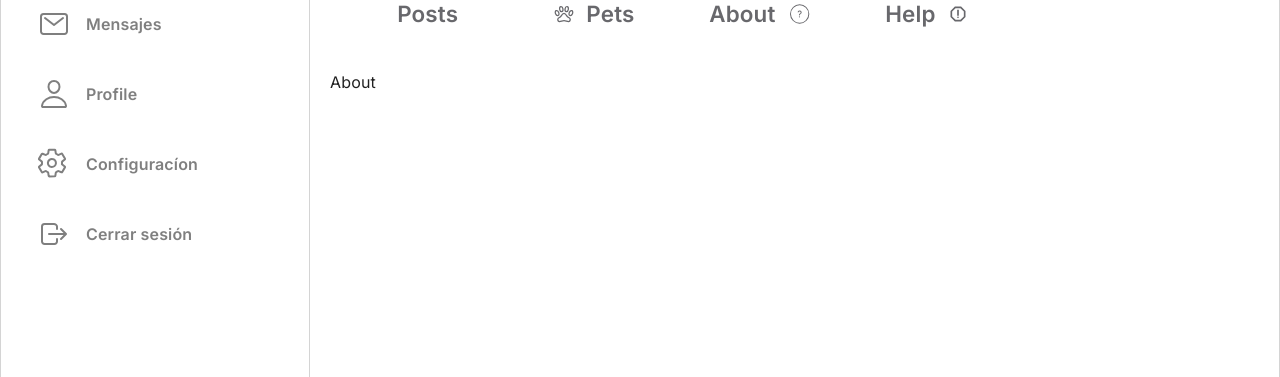
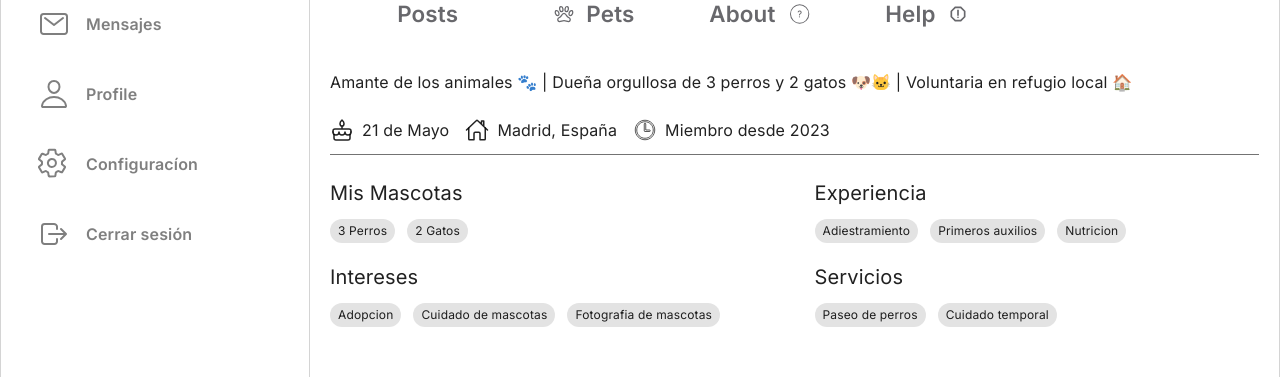
Before and after one commit to No-Country-simulation/c20-04-ft-js-react, a Next.js app in the folder client/: page /profile/1 in a window 1280 px wide. Both pictures are taken after a click on the button "About". Shown: the part 249-626 px from the top of the page. Built offline with nearby package versions, Linux system fonts and the light colour scheme; no server answers.

Commit message:
Initialization of profile about

```diff
--- a/client/src/components/Profile/profileComponents/About.tsx
+++ b/client/src/components/Profile/profileComponents/About.tsx
@@ -1,7 +1,54 @@
-import React from 'react'
+import BirthdayIcon from "@/icons/Birthday";
+import ClockIcon from "@/icons/Clock";
+import HomeIcon from "@/icons/HomeIcon";
+
+// Datos para probar
+const features = [
+  {
+    name: 'Mis Mascotas',
+    features: ['3 Perros', '2 Gatos']
+  },
+  {
+    name: 'Experiencia',
+    features: ['Adiestramiento', 'Primeros auxilios', 'Nutricion']
+  },
+  {
+    name: 'Intereses',
+    features: ['Adopcion', 'Cuidado de mascotas', 'Fotografia de mascotas']
+  },
+  {
+    name: 'Servicios',
+    features: ['Paseo de perros', 'Cuidado temporal']
+  }
+]
 
 export default function About() {
   return (
-    <div>About</div>
+    <section className="space-y-6">
+      <p>Amante de los animales 🐾 | Dueña orgullosa de 3 perros y 2 gatos 🐶🐱 | Voluntaria en refugio local 🏠</p>
+      <div className="flex gap-x-4 border-b border-neutral-500 pb-3">
+        <p className="flex items-end gap-x-2"><BirthdayIcon className="size-6" /> <span>21 de Mayo</span></p>
+        <p className="flex items-end gap-x-2"><HomeIcon className="size-6" /> <span>Madrid, España</span></p>
+        <p className="flex items-end gap-x-2"><ClockIcon className="size-6" /> <span>Miembro desde 2023</span></p>
+      </div>
+      <div className="grid grid-cols-2 gap-y-5 gap-x-10">
+        {features.map(f => <FeaturesAbout key={f.name} {...f} />)}
+      </div>
+    </section>
   )
 }
+
+// De momento este componente esta aqui y no en un archivo por que puede que no se implemente
+function FeaturesAbout({ name, features }: {
+  name: string
+  features: string[]
+}) {
+  return (
+    <div>
+      <h4 className="text-xl mb-3">{name}</h4>
+      <ul className="flex gap-3">
+        {features.map((f, i) => <li key={f} className="rounded-full py-1 px-2 text-xs bg-neutral-400/30">{f}</li>)}
+      </ul>
+    </div>
+  )
+}
```
